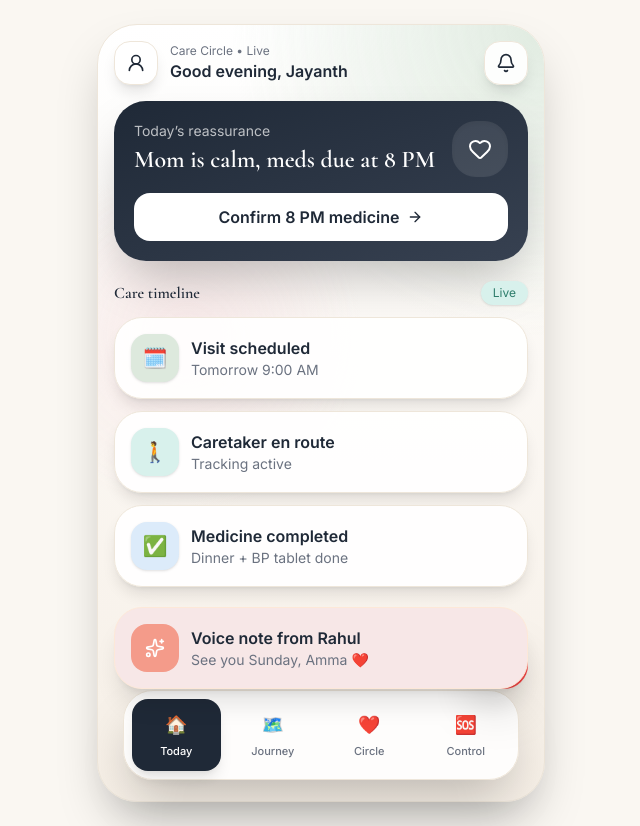
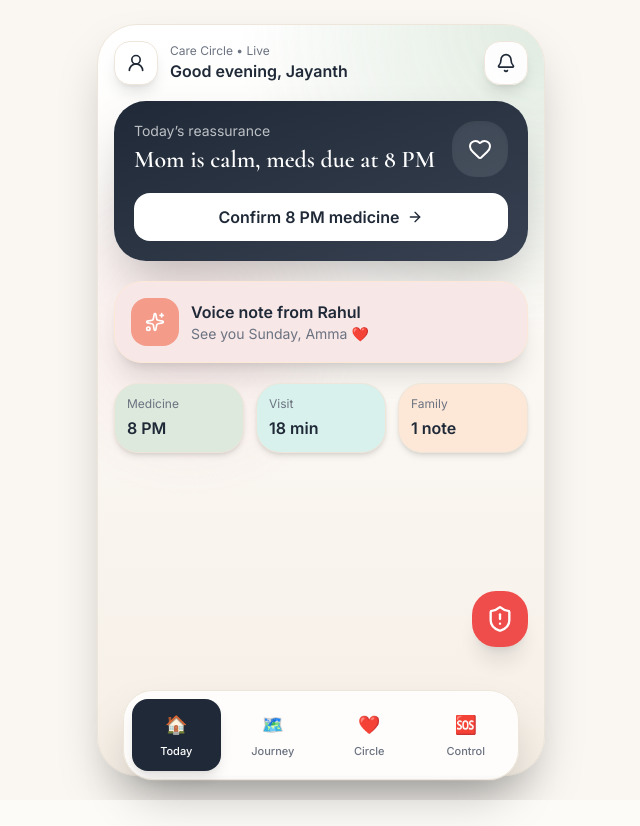
Before and after one commit to Jayashri87/lderly-demo, a React (Vite) app: page / in a window 1280 px wide. Shown: the whole page, without its empty margins (319-959 px from the left). After the commit the page ends 800 px from the top, so only its background shows below. Built offline with nearby package versions, Linux system fonts and the light colour scheme.

Commit message:
UI polish: animated transitions, CTA hierarchy, rail readability

```diff
--- a/src/App.tsx
+++ b/src/App.tsx
@@ -1,4 +1,5 @@
 import React, { useMemo, useState } from "react";
+import { motion, AnimatePresence } from "framer-motion";
 import {
   Bell,
   Heart,
@@ -10,6 +11,7 @@ import {
 
 export default function App() {
   const [activeTab, setActiveTab] = useState("today");
+  const [medicineConfirmed, setMedicineConfirmed] = useState(false);
 
   const tabs = useMemo(
     () => [
@@ -26,17 +28,33 @@ export default function App() {
       const steps = [
         ["Visit scheduled", "Tomorrow 9:00 AM"],
         ["Caretaker en route", "Tracking active"],
-        ["Medicine completed", "Dinner + BP tablet done"],
+        [
+          medicineConfirmed ? "Medicine confirmed" : "Medicine pending",
+          medicineConfirmed
+            ? "Dinner + BP tablet done"
+            : "Waiting for confirmation",
+        ],
       ];
+
       return (
         <section className="mt-5">
-          <h2 className="font-semibold text-[#1F2937] mb-4">Live care journey</h2>
+          <h2 className="font-semibold text-[#1F2937] mb-4">
+            Live care journey
+          </h2>
           <div className="space-y-4">
             {steps.map(([title, sub], idx) => (
               <div key={title} className="flex gap-3">
                 <div className="flex flex-col items-center">
-                  <div className={`h-4 w-4 rounded-full ${idx === 1 ? 'bg-[#2E7D6B]' : 'bg-[#D8F1EC]'} border-2 border-white shadow`} />
-                  {idx < steps.length - 1 && <div className="w-0.5 h-16 bg-[#D8F1EC] mt-1" />}
+                  <div
+                    className={`h-4 w-4 rounded-full ${
+                      idx === 1
+                        ? "bg-[#2E7D6B] ring-4 ring-[#D8F1EC]"
+                        : "bg-[#D8F1EC]"
+                    } border-2 border-white shadow`}
+                  />
+                  {idx < steps.length - 1 && (
+                    <div className="w-0.5 h-16 bg-[#D8F1EC] mt-1" />
+                  )}
                 </div>
                 <div className="flex-1 rounded-[24px] bg-white border border-[#EEE6DA] shadow-md p-4">
                   <p className="font-semibold text-[#1F2937]">{title}</p>
@@ -57,8 +75,12 @@ export default function App() {
               <Sparkles className="w-5 h-5" />
             </div>
             <div>
-              <p className="font-semibold text-[#1F2937]">Voice note from Rahul</p>
-              <p className="text-sm text-[#6B7280]">See you Sunday, Amma ❤️</p>
+              <p className="font-semibold text-[#1F2937]">
+                Voice note from Rahul
+              </p>
+              <p className="text-sm text-[#6B7280]">
+                See you Sunday, Amma ❤️
+              </p>
             </div>
           </div>
         </section>
@@ -68,8 +90,11 @@ export default function App() {
     if (activeTab === "control") {
       return (
         <section className="mt-5 grid grid-cols-2 gap-3">
-          {['Doctor', 'Medicine', 'Meal', 'Mood'].map((item) => (
-            <button key={item} className="rounded-[24px] bg-white border border-[#EEE6DA] shadow-md p-4 text-left">
+          {["Doctor", "Medicine", "Meal", "Mood"].map((item) => (
+            <button
+              key={item}
+              className="rounded-[24px] bg-white border border-[#EEE6DA] shadow-md p-4 text-left"
+            >
               <p className="font-semibold text-[#1F2937]">{item}</p>
               <p className="text-sm text-[#6B7280]">Immediate support</p>
             </button>
@@ -80,45 +105,37 @@ export default function App() {
 
     return (
       <>
-        <section className="mt-5">
-          <div className="flex items-center justify-between mb-3">
-            <h2 className="font-semibold text-[#1F2937]">Care timeline</h2>
-            <span className="text-xs px-3 py-1 rounded-full bg-[#D8F1EC] text-[#2E7D6B] shadow-sm">
-              Live
-            </span>
-          </div>
-
-          <div className="space-y-3">
-            {[
-              ["Visit scheduled", "Tomorrow 9:00 AM", "🗓️", "#DDE9DD"],
-              ["Caretaker en route", "Tracking active", "🚶", "#D8F1EC"],
-              ["Medicine completed", "Dinner + BP tablet done", "✅", "#DCEBFA"],
-            ].map(([title, sub, emoji, bg]) => (
-              <div key={title} className="rounded-[28px] bg-white/90 border border-[#EEE6DA] shadow-lg p-4">
-                <div className="flex items-center gap-3">
-                  <div className="h-12 w-12 rounded-2xl flex items-center justify-center text-xl shadow-sm" style={{ backgroundColor: bg as string }}>
-                    {emoji}
-                  </div>
-                  <div>
-                    <p className="font-semibold text-[#1F2937]">{title}</p>
-                    <p className="text-sm text-[#6B7280]">{sub}</p>
-                  </div>
-                </div>
-              </div>
-            ))}
-          </div>
-        </section>
-
         <section className="mt-5 rounded-[28px] bg-[#F7E7E7] border border-[#FDE8D8] shadow-xl p-4">
           <div className="flex items-center gap-3">
             <div className="h-12 w-12 rounded-2xl bg-[#F49B8A] text-white flex items-center justify-center">
               <Sparkles className="w-5 h-5" />
             </div>
             <div>
-              <p className="font-semibold text-[#1F2937]">Voice note from Rahul</p>
-              <p className="text-sm text-[#6B7280]">See you Sunday, Amma ❤️</p>
+              <p className="font-semibold text-[#1F2937]">
+                Voice note from Rahul
+              </p>
+              <p className="text-sm text-[#6B7280]">
+                See you Sunday, Amma ❤️
+              </p>
             </div>
           </div>
+        </section>
+
+        <section className="mt-5 grid grid-cols-3 gap-3">
+          {[
+            ["Medicine", medicineConfirmed ? "Done" : "8 PM", "#DDE9DD"],
+            ["Visit", "18 min", "#D8F1EC"],
+            ["Family", "1 note", "#FDE8D8"],
+          ].map(([label, value, bg]) => (
+            <button
+              key={label}
+              className="rounded-[24px] p-3 text-left shadow-md border border-[#EEE6DA]"
+              style={{ backgroundColor: bg as string }}
+            >
+              <p className="text-xs text-[#6B7280]">{label}</p>
+              <p className="font-semibold text-[#1F2937] mt-1">{value}</p>
+            </button>
+          ))}
         </section>
       </>
     );
@@ -137,7 +154,9 @@ export default function App() {
               </div>
               <div>
                 <p className="text-xs text-[#6B7280]">Care Circle • Live</p>
-                <p className="font-semibold text-[#1F2937]">Good evening, Jayanth</p>
+                <p className="font-semibold text-[#1F2937]">
+                  Good evening, Jayanth
+                </p>
               </div>
             </div>
             <button className="h-11 w-11 rounded-2xl bg-white/90 shadow-lg flex items-center justify-center border border-[#EEE6DA]">
@@ -149,18 +168,41 @@ export default function App() {
             <div className="flex items-start justify-between gap-3">
               <div>
                 <p className="text-sm text-white/70">Today’s reassurance</p>
-                <h1 className="text-2xl font-semibold leading-tight mt-1">Mom is calm, meds due at 8 PM</h1>
+                <h1 className="text-2xl font-semibold leading-tight mt-1">
+                  Mom is calm, meds due at 8 PM
+                </h1>
               </div>
               <div className="h-14 w-14 rounded-3xl bg-white/10 flex items-center justify-center shadow-inner">
                 <Heart className="w-6 h-6" />
               </div>
             </div>
-            <button className="mt-4 w-full rounded-2xl bg-white text-[#1F2937] py-3 flex items-center justify-center gap-2 font-semibold">
-              Confirm 8 PM medicine <ArrowRight className="w-4 h-4" />
+
+            <button
+              onClick={() => setMedicineConfirmed(true)}
+              className={`mt-4 w-full rounded-2xl py-3 flex items-center justify-center gap-2 font-semibold ${
+                medicineConfirmed
+                  ? "bg-[#DDE9DD] text-[#1F2937]"
+                  : "bg-white text-[#1F2937]"
+              }`}
+            >
+              {medicineConfirmed
+                ? "Medicine confirmed ✅"
+                : "Confirm 8 PM medicine"}
+              {!medicineConfirmed && <ArrowRight className="w-4 h-4" />}
             </button>
           </section>
 
-          {renderContent()}
+          <AnimatePresence mode="wait">
+            <motion.div
+              key={activeTab}
+              initial={{ opacity: 0, y: 8 }}
+              animate={{ opacity: 1, y: 0 }}
+              exit={{ opacity: 0, y: -8 }}
+              transition={{ duration: 0.2 }}
+            >
+              {renderContent()}
+            </motion.div>
+          </AnimatePresence>
         </div>
 
         <div className="fixed bottom-5 left-1/2 -translate-x-1/2 w-[min(92vw,420px)] px-3">
@@ -170,7 +212,9 @@ export default function App() {
                 key={tab.key}
                 onClick={() => setActiveTab(tab.key)}
                 className={`rounded-2xl py-3 flex flex-col items-center gap-1 transition-all ${
-                  activeTab === tab.key ? 'bg-[#1F2937] text-white shadow-lg' : 'text-[#6B7280] hover:bg-[#F6EFE6]'
+                  activeTab === tab.key
+                    ? "bg-[#1F2937] text-white shadow-lg"
+                    : "text-[#6B7280] hover:bg-[#F6EFE6]"
                 }`}
               >
                 <span className="text-lg">{tab.icon}</span>
@@ -180,7 +224,7 @@ export default function App() {
           </div>
         </div>
 
-        <button className="absolute right-4 bottom-28 h-16 w-16 rounded-3xl bg-[#EF4444] text-white shadow-2xl flex items-center justify-center">
+        <button className="absolute right-4 bottom-32 h-14 w-14 rounded-3xl bg-[#EF4444] text-white shadow-xl flex items-center justify-center opacity-95">
           <ShieldAlert className="w-7 h-7" />
         </button>
       </div>
```
